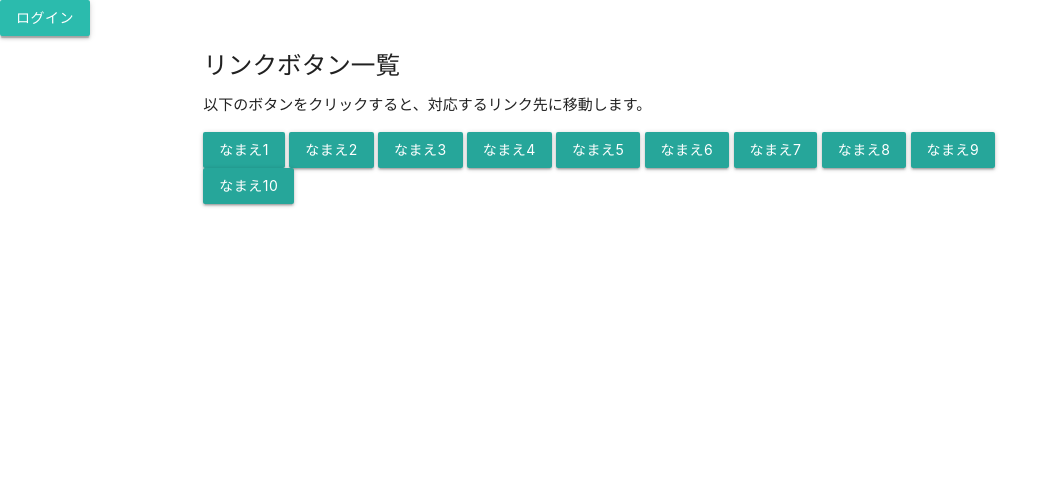
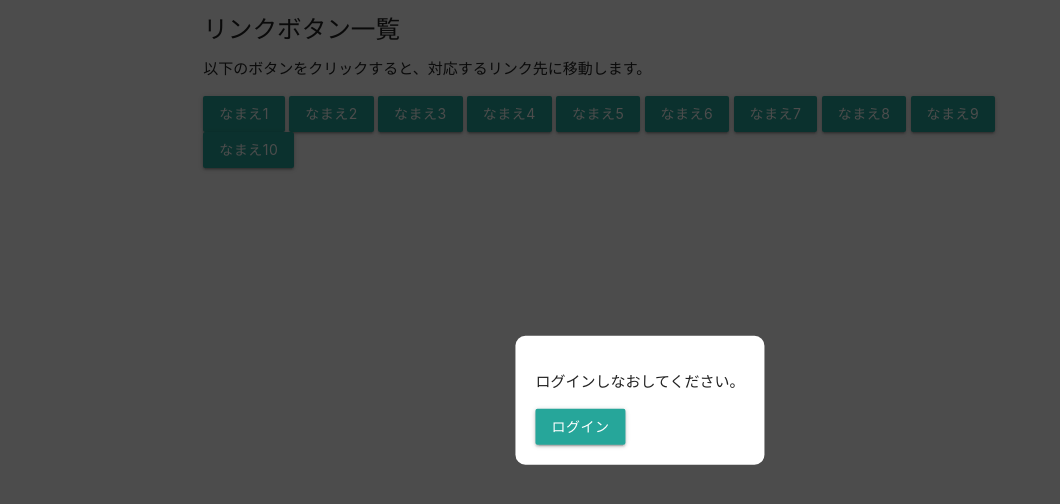
Before and after one commit to PCManagerplus/service1, a plain HTML site: page index1.html in a window 1280 px wide. Shown: the whole page, without its empty margins (0-1060 px from the left). Drawn offline with nearby package versions, Linux system fonts and the light colour scheme.

Commit message:
Update index1.html

```diff
--- a/index1.html
+++ b/index1.html
@@ -6,6 +6,28 @@
     <title>Index 1</title>
     <!-- Materialize CSS CDN -->
     <link href="https://cdnjs.cloudflare.com/ajax/libs/materialize/1.0.0/css/materialize.min.css" rel="stylesheet">
+    <style>
+        /* ログインメッセージ用のスタイル */
+        .overlay {
+            display: none;
+            position: fixed;
+            top: 0;
+            left: 0;
+            width: 100%;
+            height: 100%;
+            background: rgba(0, 0, 0, 0.7);
+            z-index: 1000;
+        }
+        .overlay-content {
+            position: absolute;
+            top: 50%;
+            left: 50%;
+            transform: translate(-50%, -50%);
+            background: white;
+            padding: 20px;
+            border-radius: 10px;
+        }
+    </style>
     <script>
         // URLパラメータの取得
         const urlParams = new URLSearchParams(window.location.search);
@@ -13,31 +35,27 @@
 
         // ページ読み込み時に実行する処理
         window.onload = function() {
-            if (godlogParam !== null) {
-                document.getElementById('message').style.display = 'none';
-            } else {
-                // godlogパラメータがない場合はモーダルを表示する
-                document.addEventListener('DOMContentLoaded', function() {
-                    var elems = document.querySelectorAll('.modal');
-                    var instances = M.Modal.init(elems, {dismissible: false});
-                    instances[0].open();
-                });
+            // godlogパラメータが存在しない場合はメッセージを表示する
+            if (godlogParam === null) {
+                document.getElementById('overlay').style.display = 'block';
             }
         };
 
         // ログインボタンがクリックされたときの処理
         function redirectToLogin() {
-            window.location.href = '/service1/log/login.html';
+            window.location.href = '/log/login.html';
         }
     </script>
 </head>
 <body>
 
-<!-- ログインメッセージ -->
-<p id="message" style="display: none;">ログインしなおしてください。</p>
-
-<!-- ログインボタン -->
-<button class="btn waves-effect waves-light" onclick="redirectToLogin()">ログイン</button>
+<!-- オーバーレイメッセージ -->
+<div id="overlay" class="overlay">
+    <div class="overlay-content">
+        <p>ログインしなおしてください。</p>
+        <button class="btn waves-effect waves-light" onclick="redirectToLogin()">ログイン</button>
+    </div>
+</div>
 
 <!-- リンクボタン -->
 <div class="container">
@@ -64,17 +82,6 @@
     </div>
 </div>
 
-<!-- モーダル構造 -->
-<div id="modal1" class="modal">
-    <div class="modal-content">
-        <h4>注意</h4>
-        <p>ログインしなおしてください。</p>
-    </div>
-    <div class="modal-footer">
-        <button class="btn waves-effect waves-light" onclick="redirectToLogin()">ログイン</button>
-    </div>
-</div>
-
 <!-- Materialize JS CDN -->
 <script src="https://cdnjs.cloudflare.com/ajax/libs/materialize/1.0.0/js/materialize.min.js"></script>
 </body>
```
